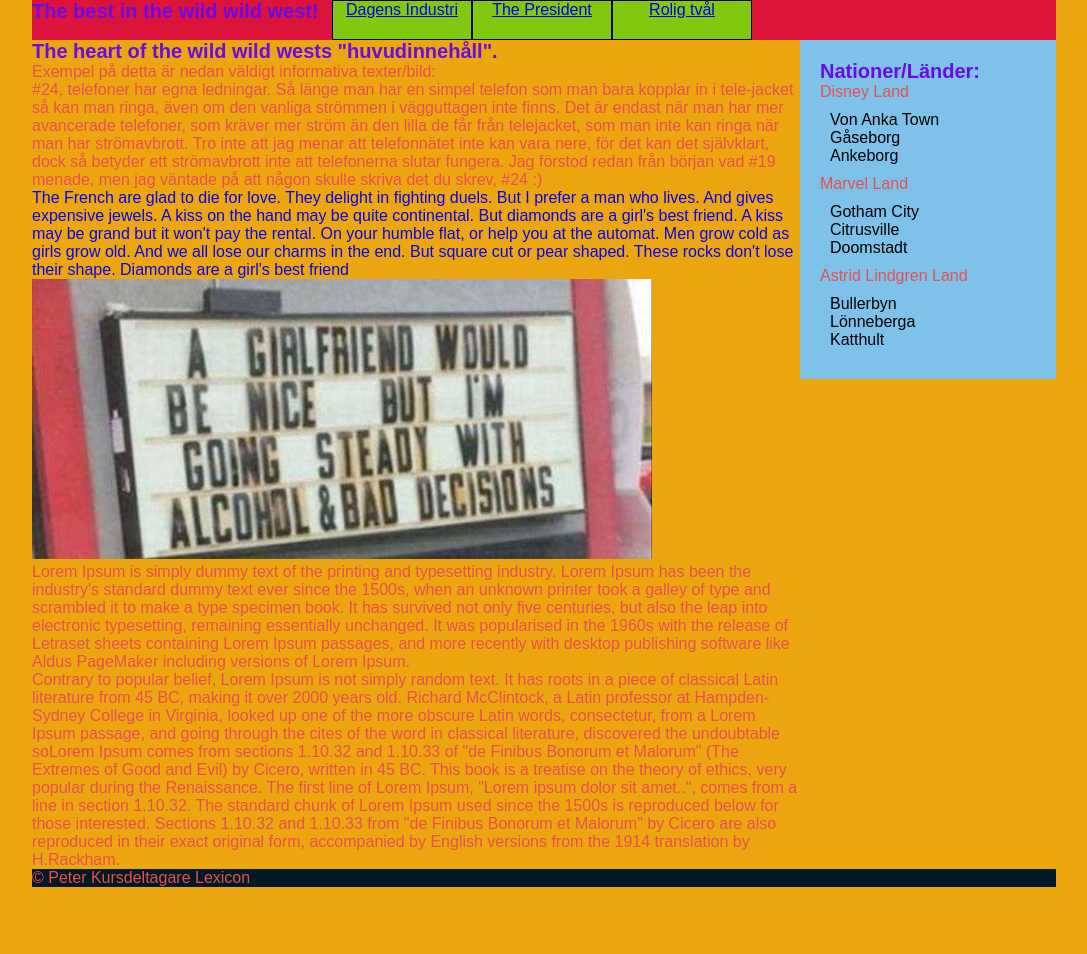
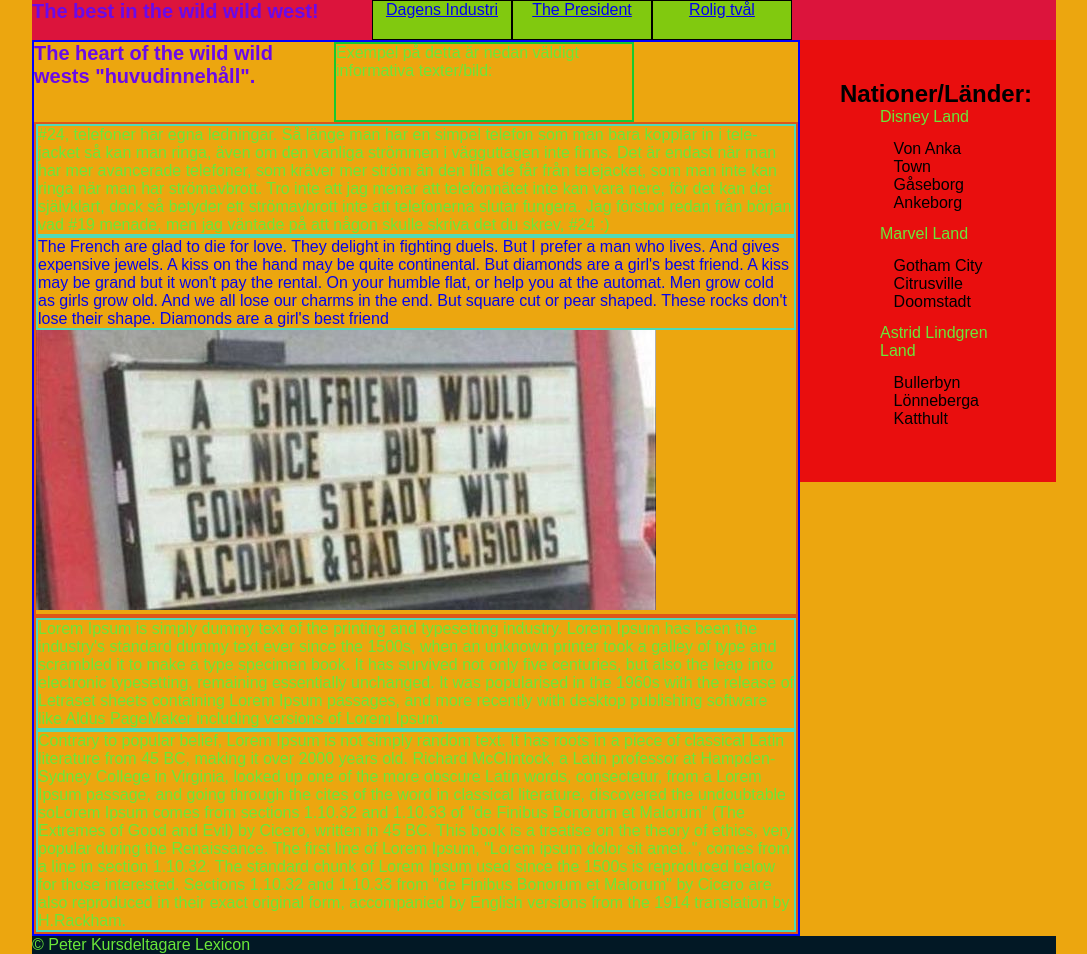
Before and after one commit to PNewbranch/htmlfirstaignment, a plain HTML site: page index.html in a window 1280 px wide. Shown: the whole page, without its empty margins (96-1183 px from the left). Before the commit the page ends 887 px from the top, so only its background shows below. Drawn offline with Linux system fonts and the light colour scheme.

Commit message:
till helgen

```diff
--- a/index.html
+++ b/index.html
@@ -10,7 +10,6 @@
 
 <body>
 
-    <div class="body-container-box">
     <header>
         <h1>The best in the wild wild west!</h1>
         <nav>
@@ -24,11 +23,12 @@
 
     <div class="first-box-container">
 
-            <h2>The heart of the wild wild wests "huvudinnehåll".</h2>
+        <h2 class="clearfix:after">The heart of the wild wild wests "huvudinnehåll".</h2>
 
-            <p>Exempel på detta är nedan väldigt informativa texter/bild:</p>
+        <p class="clearfix:after">Exempel på detta är nedan väldigt informativa texter/bild:</p>
 
-            <article id="article1" class="">
+        <!-- <article id="article1" class=""> -->
+        <article>
             <p>#24, telefoner har egna ledningar. Så länge man har en simpel telefon som man bara kopplar in i
                 tele-jacket så kan man ringa, även om den vanliga strömmen i vägguttagen inte finns. Det är endast
                 när man har
@@ -114,8 +114,6 @@
         <p>&copy; Peter Kursdeltagare Lexicon</p>
     </footer>
 
-    </div>
-
 </body>
 
 </html>
--- a/myStyles.css
+++ b/myStyles.css
@@ -1,6 +1,6 @@
 * {                         /*Globalt för alla*/
     margin: 0;              /*tar bort space vänster*/
-    padding: 0;             /*tar bort space över*/
+    padding: 5;             /*tar bort space över*/
     box-sizing: border-box; /*ger oss möjligheter att sätta margin/padding/ram samt space höjd bredd*/
 }
 
@@ -29,7 +29,6 @@ nav > ul > li {
     background-color: rgb(129, 201, 15);
     text-align: center;
     position: relative; /*följ moder-containern*/
-    float: left;
 }
 
 li {
@@ -37,36 +36,61 @@ li {
 }
 
 ol > li > ul {
-    margin: 10px;
+    padding: 10%;
 }
 
-h2 {
-    width: 75%;
+
+
+body > div > h2 {
+    display: block;
+    width: 300px;
+    height: 80px;
     font-size: 20px;
-    /*clear: left; ingen funktion mig veterligen
-    break-before: always;*/
+    text-align: left;
+    break-after: always;
     color: rgb(107, 10, 233);
+    float: left;
+}
+
+body > div > p {
+    display: block;
+    width: 300px;
+    height: 80px;
+    border: 2px solid rgb(23, 202, 47);
+    float: left;
+}
+
+
+
+article > P {
+    border: 2px solid rgb(80, 218, 183);
+}
+
+p {
+    color: rgb(106, 231, 57);
     text-align: left;
 }
 
-p {
-    color: rgb(231, 80, 80);
-    /*text-align-last: justify; texten fyller ut en hel rad */
-}
+
 
 article {
+    display: block;
+    border: 2px solid rgb(223, 87, 24);
     float: left;
 }
 
+
+
 aside {
-    padding: 20px;
     top: 40px;
-    left: 930px;
+    padding: 40px;
     width: 25%;
-    background-color: rgb(126, 194, 233);
+    box-sizing: 100%;
+    background-color: rgb(233, 14, 14);
     text-align: left;
     float: left;
 }
+
 
 footer {
     bottom: 0;
@@ -74,6 +98,14 @@ footer {
     background-color: rgb(2, 24, 37);
     color: rgb(143, 241, 31);
     float: left;
+}
+
+
+
+.clearfix:after{
+    content:"";
+    display: table;
+    clear: both;
 }
 
 .navlist {
@@ -85,32 +117,15 @@ footer {
 
 .first-box-container {
     width: 75%;
-    position: relative;
+    border: 2px solid blue;
     float: left;
 }
-
-
-
-
-
-
-
 
 .justify-text {
     text-align: justify;
 }
 
-
 .blue-justify-text {
     font-family:sans-serif;
     color: rgb(9, 5, 233);
 }
-
-
-
-.headbox {
-    color: rgb(218, 27, 27);
-    width: 100%;
-    float: left;
-    position: absolute;
-}
```
Lines whose indentation alone changed are shown as unchanged.
